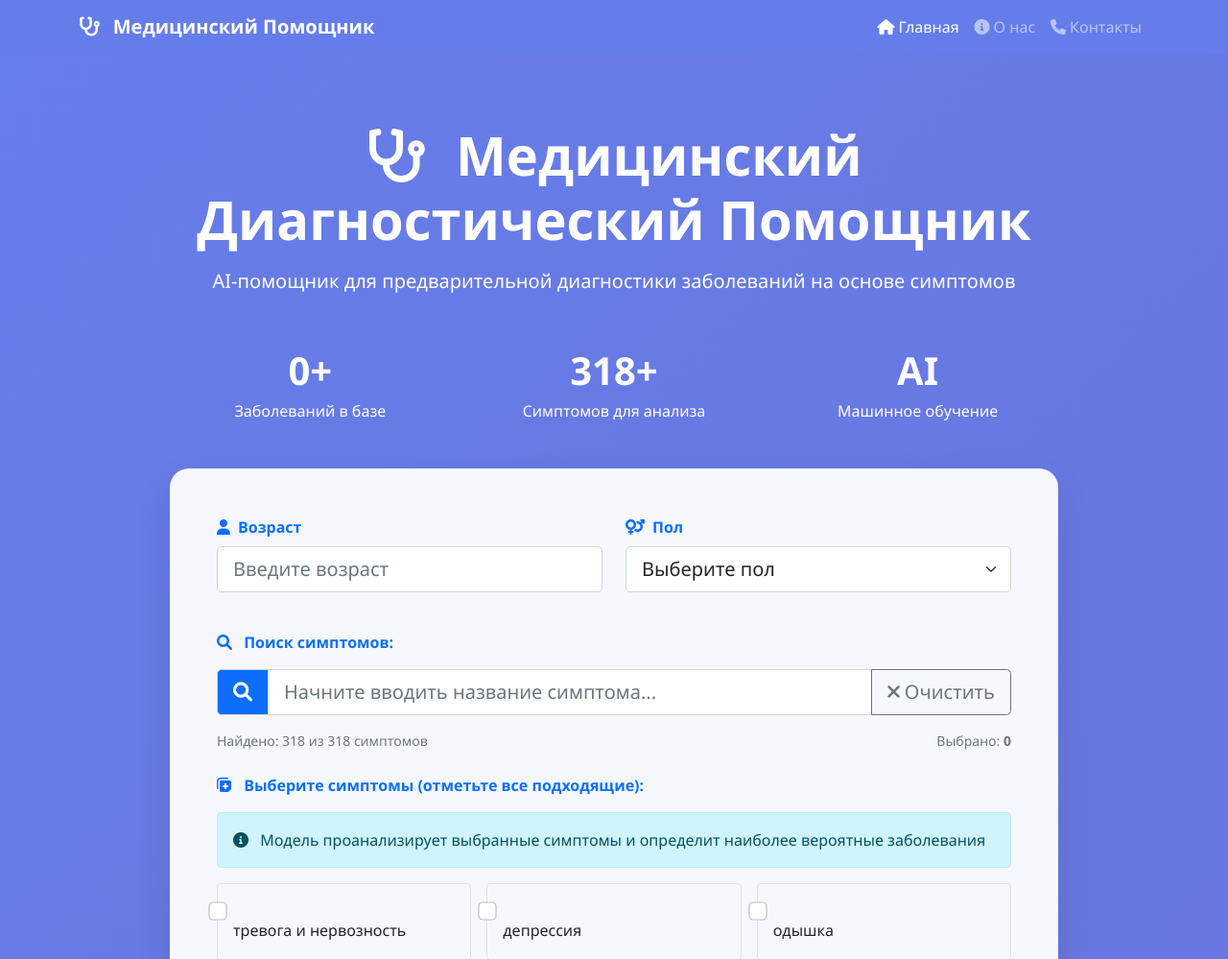
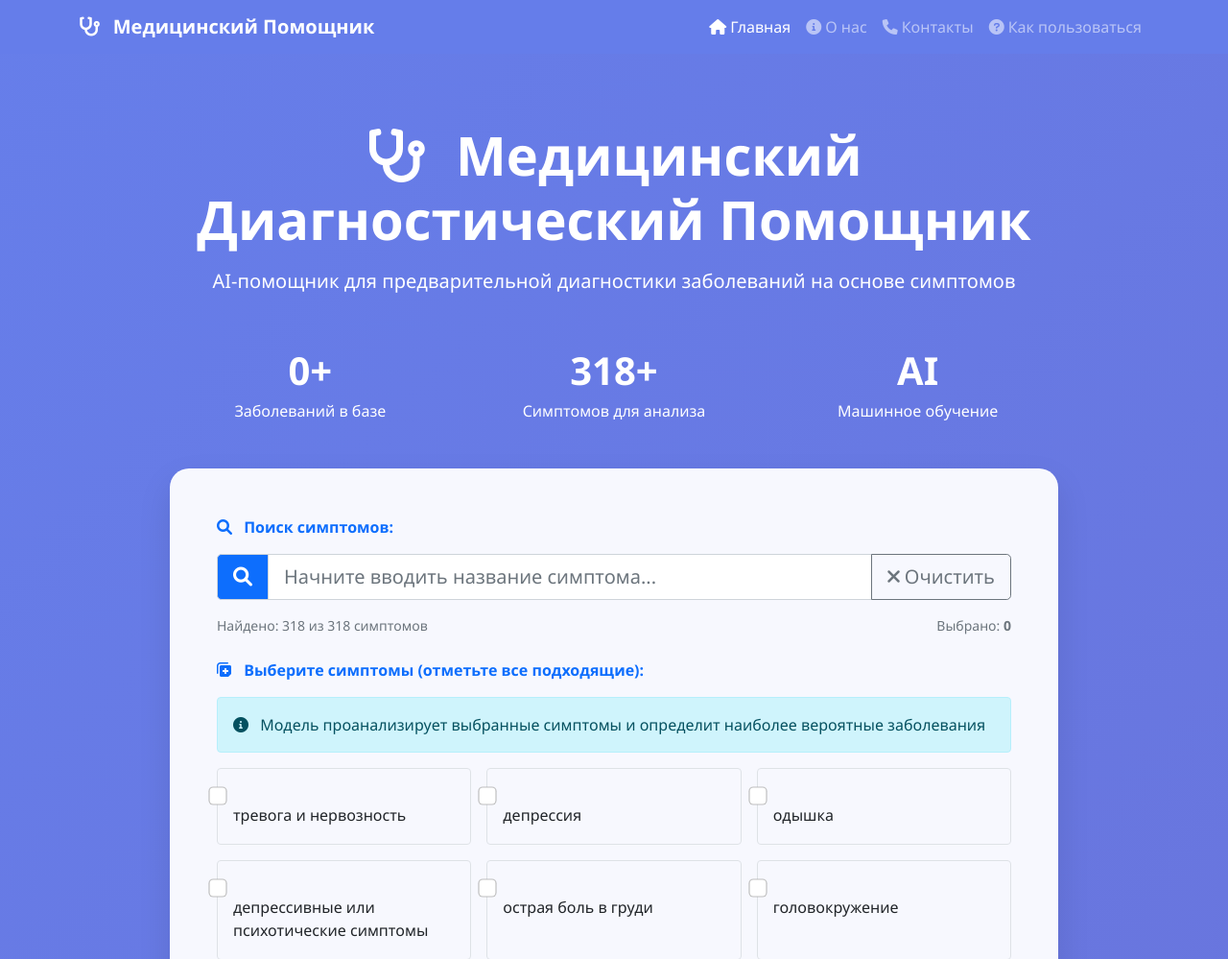
Before and after one commit to Leonid-Lysenko/MedWebsite, a Django app: page / in a window 1280 px wide. Shown: the top 999 px of the page at 96% size. Run offline with Django 4.2, Linux system fonts and the light colour scheme.

Commit message:
Removed age and gender input and created an additional button to start the analysis (home.html). Added a how to use buttom (about.html). Added navigation and improved probability output (results.html)

```diff
--- a/backend/templates/diagnosis/about.html
+++ b/backend/templates/diagnosis/about.html
@@ -74,6 +74,11 @@
                     <li class="nav-item">
                         <a class="nav-link active" href="{% url 'about' %}">
                             <i class="fas fa-info-circle me-1"></i>О нас
+                        </a>
+                    </li>
+                    <li class="nav-item">
+                        <a class="nav-link" href="{% url 'how_to_use' %}">
+                            <i class="fas fa-question-circle me-1"></i>Как пользоваться
                         </a>
                     </li>
                 </ul>
--- a/backend/templates/diagnosis/home.html
+++ b/backend/templates/diagnosis/home.html
@@ -112,6 +112,11 @@
                             <i class="fas fa-phone me-1"></i>Контакты
                         </a>
                     </li>
+                    <li class="nav-item">
+                        <a class="nav-link" href="{% url 'how_to_use' %}">
+                            <i class="fas fa-question-circle me-1"></i>Как пользоваться
+                        </a>
+                    </li>
                 </ul>
             </div>
         </div>
@@ -158,27 +163,6 @@
                 <div class="medical-card p-4 p-md-5 mb-4">
                     <form method="POST" action="{% url 'predict' %}">
                         {% csrf_token %}
-
-                        <!-- Основная информация -->
-                        <div class="row mb-4">
-                            <div class="col-md-6 mb-3">
-                                <label class="form-label fw-bold text-primary">
-                                    <i class="fas fa-user me-2"></i>Возраст
-                                </label>
-                                <input type="number" name="age" class="form-control form-control-lg"
-                                       placeholder="Введите возраст" min="1" max="120">
-                            </div>
-                            <div class="col-md-6 mb-3">
-                                <label class="form-label fw-bold text-primary">
-                                    <i class="fas fa-venus-mars me-2"></i>Пол
-                                </label>
-                                <select name="gender" class="form-select form-select-lg">
-                                    <option value="">Выберите пол</option>
-                                    <option value="male">Мужской</option>
-                                    <option value="female">Женский</option>
-                                </select>
-                            </div>
-                        </div>
 
                         <!-- Улучшенный поиск симптомов -->
                         <div class="mb-4">
@@ -230,6 +214,17 @@
                                 Выберите симптомы (отметьте все подходящие):
                             </label>
 
+                            <!-- Верхняя кнопка -->
+                            <div class="text-center mb-4" id="topAnalyzeBtn" style="display: none;">
+                                <button type="submit" class="btn btn-medical text-white px-4 py-3 fs-6">
+                                    <i class="fas fa-search me-2"></i>
+                                    Анализировать выбранные симптомы (<span class="symptom-count">0</span>)
+                                </button>
+                                <div class="mt-2">
+                                    <small class="text-muted">или продолжите выбор симптомов ниже</small>
+                                </div>
+                            </div>
+
                             <div class="alert alert-info">
                                 <i class="fas fa-info-circle me-2"></i>
                                 Модель проанализирует выбранные симптомы и определит наиболее вероятные заболевания
@@ -265,11 +260,11 @@
                             </div>
                         </div>
 
-                        <!-- Кнопка анализа -->
+                        <!-- Нижняя кнопка -->
                         <div class="text-center mt-5">
                             <button type="submit" class="btn btn-medical text-white px-5 py-3 fs-5">
                                 <i class="fas fa-search me-2"></i>
-                                Проанализировать Симптомы
+                                Анализировать выбранные симптомы (<span class="symptom-count">0</span>)
                             </button>
                         </div>
                     </form>
@@ -420,6 +415,12 @@
         function updateSelectedCount() {
             const count = selectedSymptoms.size;
 
+            // Обновляем ВСЕ элементы с классом symptom-count
+            const symptomCountElements = document.querySelectorAll('.symptom-count');
+            symptomCountElements.forEach(element => {
+                element.textContent = count;
+            });
+
             // Обновляем счетчик в баннере
             const selectedCountElement = document.getElementById('selectedCount');
             if (selectedCountElement) {
@@ -430,6 +431,16 @@
             const selectedCountBadge = document.getElementById('selectedCountBadge');
             if (selectedCountBadge) {
                 selectedCountBadge.innerHTML = `Выбрано: <strong>${count}</strong>`;
+            }
+
+            // Показываем/скрываем верхнюю кнопку
+            const topBtn = document.getElementById('topAnalyzeBtn');
+            if (topBtn) {
+                if (count > 0) {
+                    topBtn.style.display = 'block';
+                } else {
+                    topBtn.style.display = 'none';
+                }
             }
 
             // Обновляем баннер выбранных симптомов
```
Also changed, not shown: backend/templates/diagnosis/results.html (+41 -18 lines).
